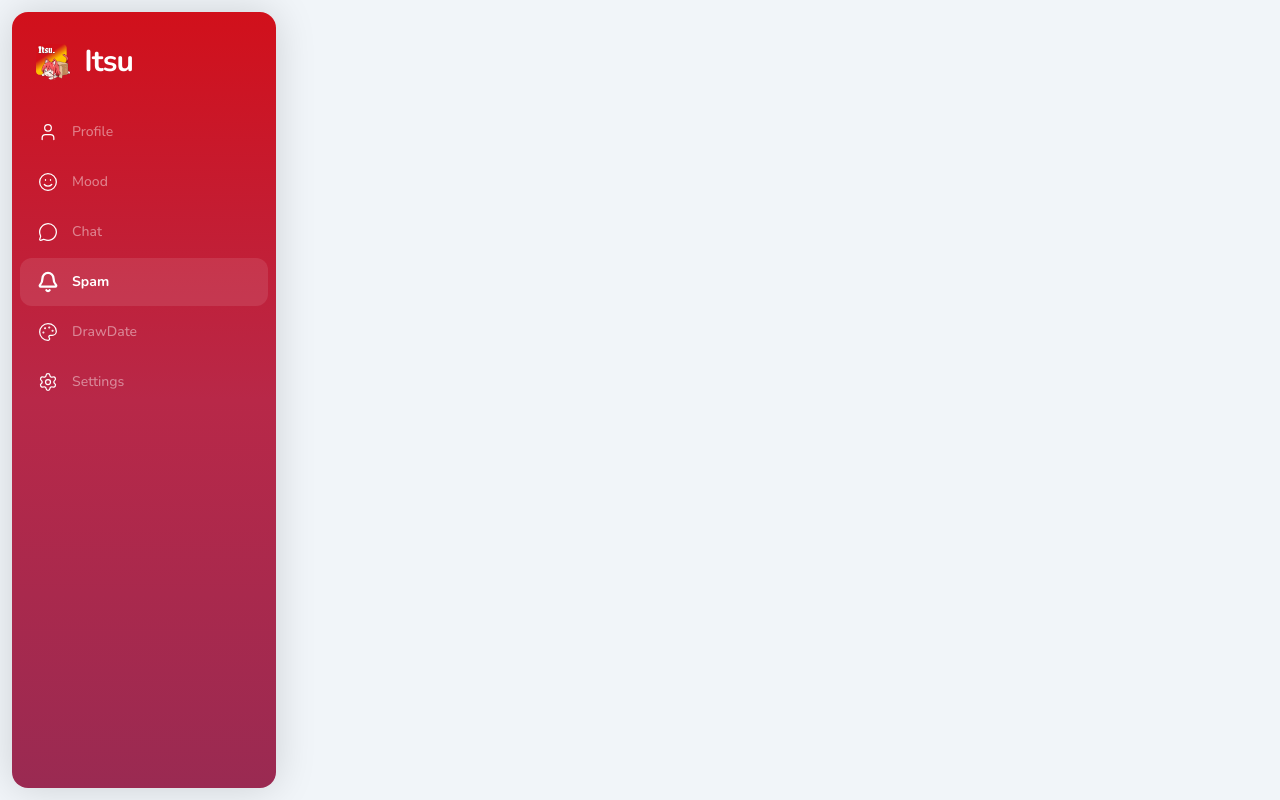
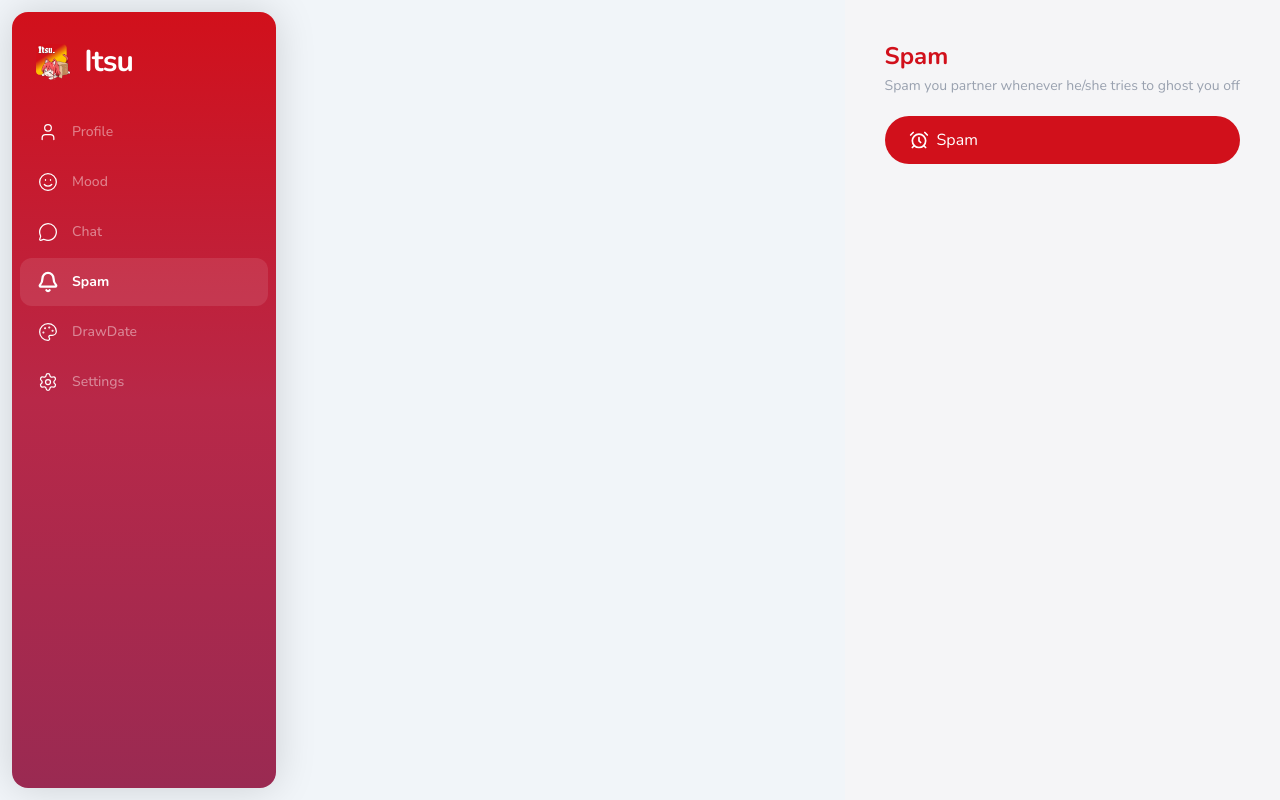
Before and after one commit to fatratra-png/itsu, a React (Vite) app in the folder frontend/: page / in a window 1280 px wide. Both pictures are taken after a click on the button "Spam". Built offline with nearby package versions, Linux system fonts and the light colour scheme; no server answers.

Commit message:
feat:spammin partner feat using the spam button

```diff
--- a/frontend/src/App.tsx
+++ b/frontend/src/App.tsx
@@ -3,6 +3,7 @@ import Sidebar from "./components/layout/Sidebar";
 import ProfilePage from "./pages/ProfilePage";
 import MoodPage from "./pages/MoodPage";
 import ChatPage from "./pages/ChatPage";
+import SpamPage from "./pages/SpamPage";
 export default function App() {
   const [activeItem, setActiveItem] = useState("profile");
 
@@ -13,6 +14,7 @@ export default function App() {
       {activeItem === "profile" && <ProfilePage />}
       {activeItem === "mood" && <MoodPage />}
       {activeItem === "chat" && <ChatPage />}
+      {activeItem === "spam" && <SpamPage />}
     </div>
   );
 }
--- /dev/null
+++ b/frontend/src/components/ui/Alert.tsx
@@ -0,0 +1,21 @@
+import { useEffect } from "react";
+
+export default function Alert({
+  message,
+  onClose,
+}: {
+  message: string;
+  onClose: () => void;
+}) {
+  useEffect(() => {
+    const timer = setTimeout(onClose, 3000);
+    return () => clearTimeout(timer);
+  }, [onClose]);
+
+  return (
+    <div className="bg-white rounded-xl px-5 py-4 shadow-xl border border-gray-100 flex items-center gap-3">
+      <p className="text-gray-800 font-nunito text-sm flex-1">{message}</p>
+      <button onClick={onClose} className="text-gray-400 hover:text-gray-600 text-lg leading-none">&times;</button>
+    </div>
+  );
+}
--- /dev/null
+++ b/frontend/src/pages/SpamPage.tsx
@@ -0,0 +1,39 @@
+import { useState } from "react";
+import { AlarmClockIcon } from "lucide-react";
+export default function SpamPage() {
+  const [show, setShow] = useState(false);
+
+  console.log("SpamPage render, show:", show);
+
+  return (
+    <div className="min-h-screen bg-[#f5f5f7] font-nunito p-6 lg:p-10">
+      <div className="max-w-2xl mx-auto flex flex-col gap-5">
+        <div>
+          <h1 className="font-fredoka text-2xl font-extrabold text-[#d1101b]">
+            Spam
+          </h1>
+          <p className="text-sm text-gray-400 mt-1">
+            Spam you partner whenever he/she tries to ghost you off
+          </p>
+        </div>
+        <button
+          onClick={() => {
+            console.log("clicked");
+            setShow(true);
+          }}
+          className="bg-[#d1101b] text-white rounded-3xl py-3 px-6 flex items-center gap-2 hover:bg-[#a10c16] transition-colors"
+        >
+          <AlarmClockIcon className="w-5 h-5" />
+          <span>Spam</span>
+        </button>
+        {show && (
+          <div className="bg-white rounded-xl px-5 py-4 shadow-xl border border-gray-100">
+            <p className="text-gray-800 font-nunito text-sm">
+              Spam sent to your partner!
+            </p>
+          </div>
+        )}
+      </div>
+    </div>
+  );
+}
```
Also changed, not shown: frontend/vite.config.ts (line endings or trailing spaces).
